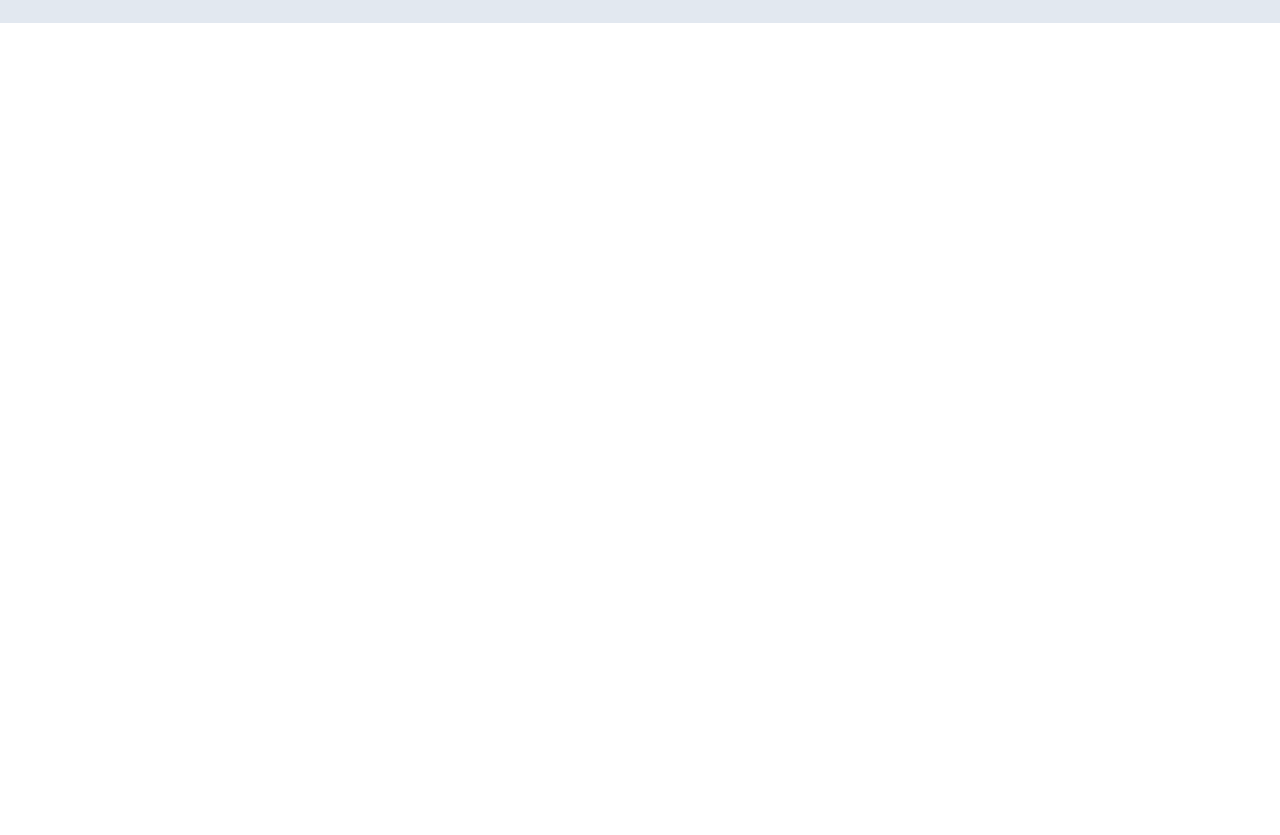
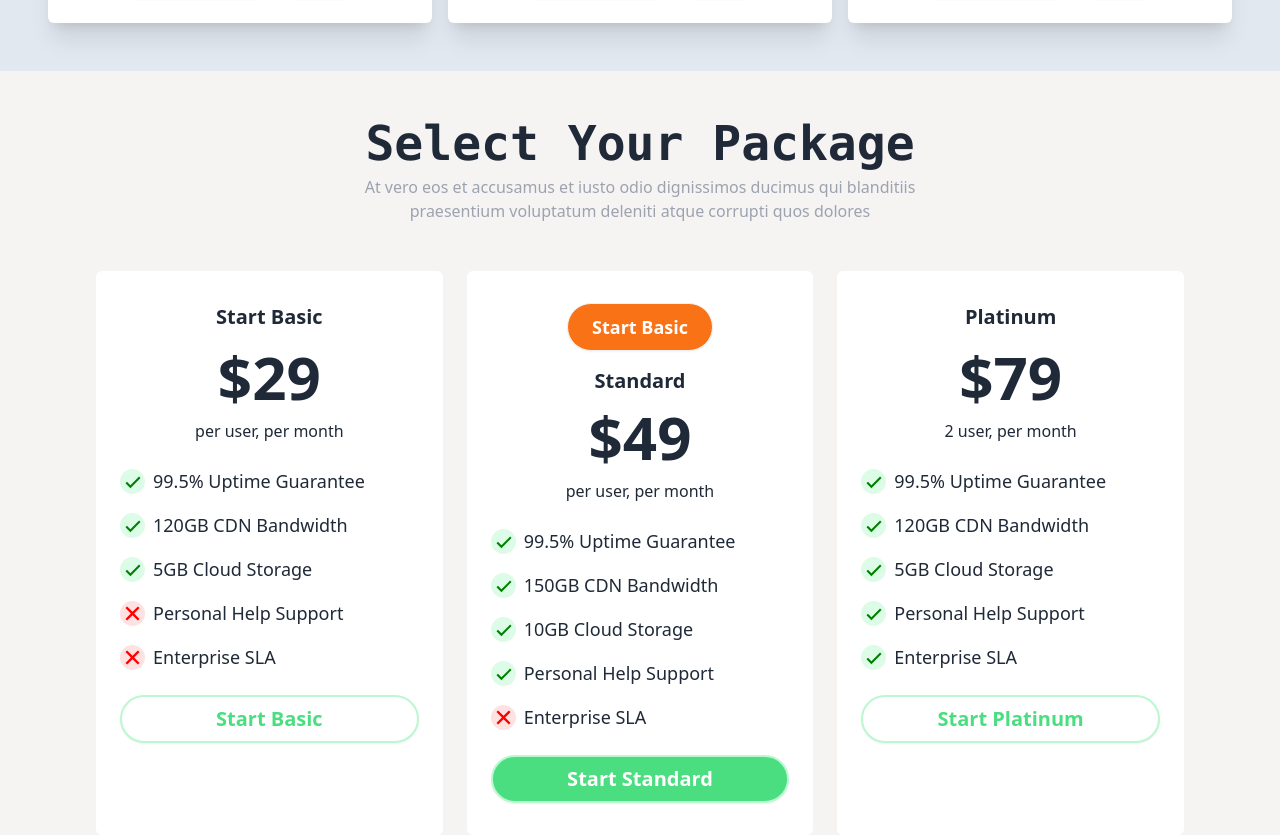
Before and after one commit to MdFuadAmir/rent-home-bd, a React (Vite) app: page / in a window 1280 px wide. Shown: the part 5060-5895 px from the top of the page. Before the commit the page ends 5083 px from the top, so only its background shows below. Built offline with nearby package versions, Linux system fonts and the light colour scheme.

Commit message:
added package section

```diff
--- a/src/Components/Agents/Agents.jsx
+++ b/src/Components/Agents/Agents.jsx
@@ -59,7 +59,7 @@ const dataList = [
 
 const Agents = () => {
     return (
-        <div className="bg-slate-200 py-6">
+        <div className="bg-slate-200 py-12">
             {/* header */}
             <div className="text-center space-y-2">
                 <h1 className="text-3xl md:text-5xl font-mono font-bold">Our Featured Agents</h1>
@@ -70,7 +70,7 @@ const Agents = () => {
             {/* card */}
             <div className="grid grid-cols-1 md:grid-cols-2 lg:grid-cols-3 px-4 md:px-12 gap-4 mt-12">
                 {
-                    dataList.map((data) => <div key={data.id} className="p-6 bg-white rounded-md">
+                    dataList.map((data) => <div key={data.id} className="p-6 bg-white rounded-md hover:scale-105 duration-500 shadow-xl">
                         <button className="btn px-6 rounded-full bg-orange-500 text-white">{data.listings}</button>
                         <div className="flex justify-center my-4">
                         <img src={data.img} alt="" className="w-32 h-32 rounded-full border-2 border-gray-300 p-3"/>
@@ -95,7 +95,6 @@ const Agents = () => {
                             <button className="btn bg-green-400 text-white hover:bg-green-600"><GiLetterBomb size={30}/> Massage</button>
                             <button className="btn bg-black text-white hover:bg-slate-600"><FaPhone size={30}/></button>
                         </div>
-
                     </div>)
                 }
 
--- a/src/Components/Home/Home.jsx
+++ b/src/Components/Home/Home.jsx
@@ -3,6 +3,7 @@ import Awards from "../Awards/Awards";
 import Featured from "../Featured/Featured";
 import Hero from "../Hero/Hero";
 import Location from "../Location/Location";
+import Packege from "../Packege/Packege";
 import RecentPoparty from "../RecentProparty/RecentPoparty";
 
 
@@ -15,6 +16,7 @@ const Home = () => {
             <Awards/>
             <Location/>
             <Agents/>
+            <Packege/>
         </div>
     );
 };
--- /dev/null
+++ b/src/Components/Packege/Packege.jsx
@@ -0,0 +1,77 @@
+import { BiCheck } from "react-icons/bi";
+import { IoCloseSharp } from "react-icons/io5";
+
+const dataList =[
+    {
+        id:1,
+        name: <h1 className="text-xl font-bold">Start Basic</h1>,
+        price: "29",
+        month:"per user, per month",
+        uptime:<div className="flex gap-2 items-center"><div className="bg-green-100 rounded-full"><BiCheck size={25} color="green"/></div>99.5% Uptime Guarantee</div>,
+        bandwidth:<div className="flex gap-2 items-center"><div className="bg-green-100 rounded-full"><BiCheck size={25} color="green"/></div>120GB CDN Bandwidth</div>,
+        storage:<div className="flex gap-2 items-center"><div className="bg-green-100 rounded-full"><BiCheck size={25} color="green"/></div>5GB Cloud Storage</div>,
+        support:<div className="flex gap-2 items-center"><div className="bg-red-100 rounded-full"><IoCloseSharp size={25} color="red"/></div>Personal Help Support</div>,
+        sla:<div className="flex gap-2 items-center"><div className="bg-red-100 rounded-full"><IoCloseSharp size={25} color="red"/></div>Enterprise SLA</div>,
+        button:<div className="w-full text-green-400 font-senibold rounded-full border-2 border-green-200 bg-white hover:bg-slate-50 text-xl btn">Start Basic</div>
+    },
+    {
+        id:2,
+        name: <button className="btn px-6 bg-orange-500 text-white text-lg font-bold rounded-full">Start Basic</button>,
+        standard:"Standard",
+        price: "49",
+        month:"per user, per month",
+        uptime:<div className="flex gap-2 items-center"><div className="bg-green-100 rounded-full"><BiCheck size={25} color="green"/></div>99.5% Uptime Guarantee</div>,
+        bandwidth:<div className="flex gap-2 items-center"><div className="bg-green-100 rounded-full"><BiCheck size={25} color="green"/></div>150GB CDN Bandwidth</div>,
+        storage:<div className="flex gap-2 items-center"><div className="bg-green-100 rounded-full"><BiCheck size={25} color="green"/></div>10GB Cloud Storage</div>,
+        support:<div className="flex gap-2 items-center"><div className="bg-green-100 rounded-full"><BiCheck size={25} color="green"/></div>Personal Help Support</div>,
+        sla:<div className="flex gap-2 items-center"><div className="bg-red-100 rounded-full"><IoCloseSharp size={25} color="red"/></div>Enterprise SLA</div>,
+        button:<div className="w-full text-white font-senibold rounded-full border-2 border-green-200 bg-green-400 hover:bg-green-500 text-xl btn">Start Standard</div>
+    },
+    {
+        id:3,
+        name:<h1 className="text-xl font-bold">Platinum</h1>,
+        price: "79",
+        month:"2 user, per month",
+        uptime:<div className="flex gap-2 items-center"><div className="bg-green-100 rounded-full"><BiCheck size={25} color="green"/></div>99.5% Uptime Guarantee</div>,
+        bandwidth:<div className="flex gap-2 items-center"><div className="bg-green-100 rounded-full"><BiCheck size={25} color="green"/></div>120GB CDN Bandwidth</div>,
+        storage:<div className="flex gap-2 items-center"><div className="bg-green-100 rounded-full"><BiCheck size={25} color="green"/></div>5GB Cloud Storage</div>,
+        support:<div className="flex gap-2 items-center"><div className="bg-green-100 rounded-full"><BiCheck size={25} color="green"/></div>Personal Help Support</div>,
+        sla:<div className="flex gap-2 items-center"><div className="bg-green-100 rounded-full"><BiCheck size={25} color="green"/></div>Enterprise SLA</div>,
+        button:<div className="w-full text-green-400 font-senibold rounded-full border-2 border-green-200 bg-white hover:bg-slate-50 text-xl btn">Start Platinum</div>
+    },
+]
+
+const Packege = () => {
+    return (
+        <div className="mt-12">
+            {/* header */}
+            <div className="text-center space-y-2">
+                <h1 className="text-3xl md:text-5xl font-mono font-bold">Select Your Package</h1>
+                <div className="flex justify-center">
+                <p className="text-gray-400 md:w-1/2 text-center">At vero eos et accusamus et iusto odio dignissimos ducimus qui blanditiis praesentium voluptatum deleniti atque corrupti quos dolores</p>
+                </div>
+            </div>
+            {/* card */}
+            <div className="grid grid-cols-1 md:grid-cols-2 lg:grid-cols-3 gap-6 px-4 md:px-24 mt-12">
+                {
+                    dataList.map((data) => <div key={data.id} className="py-8 px-6 text-center bg-white rounded-md">
+                        <div>{data.name}</div>
+                        <h3 className="mt-4 font-bold text-xl">{data.standard}</h3>
+                        <h1 className="text-3xl md:text-6xl font-bold my-3">${data.price}</h1>
+                        <p>{data.month}</p>
+                        <div className="space-y-4 my-6 text-lg text-left">
+                        <div>{data.uptime}</div>
+                        <div>{data.bandwidth}</div>
+                        <div>{data.storage}</div>
+                        <div>{data.support}</div>
+                        <div>{data.sla}</div>
+                        </div>
+                        <div>{data.button}</div>
+                    </div>)
+                }
+            </div>
+        </div>
+    );
+};
+
+export default Packege;
```
